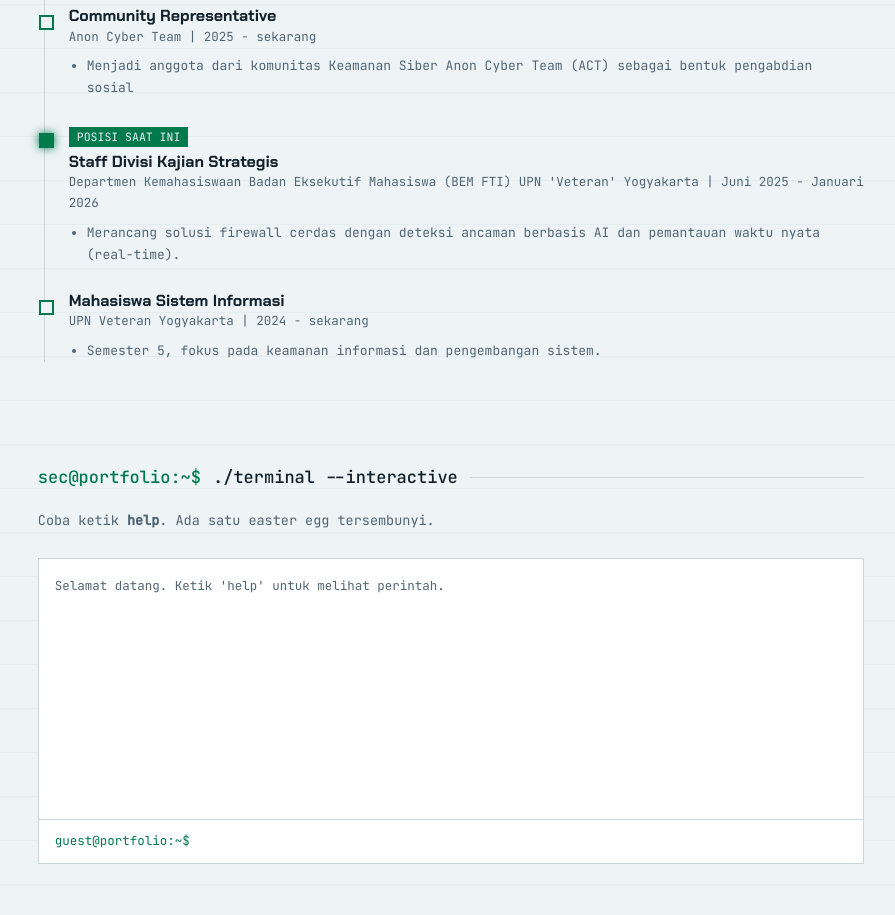
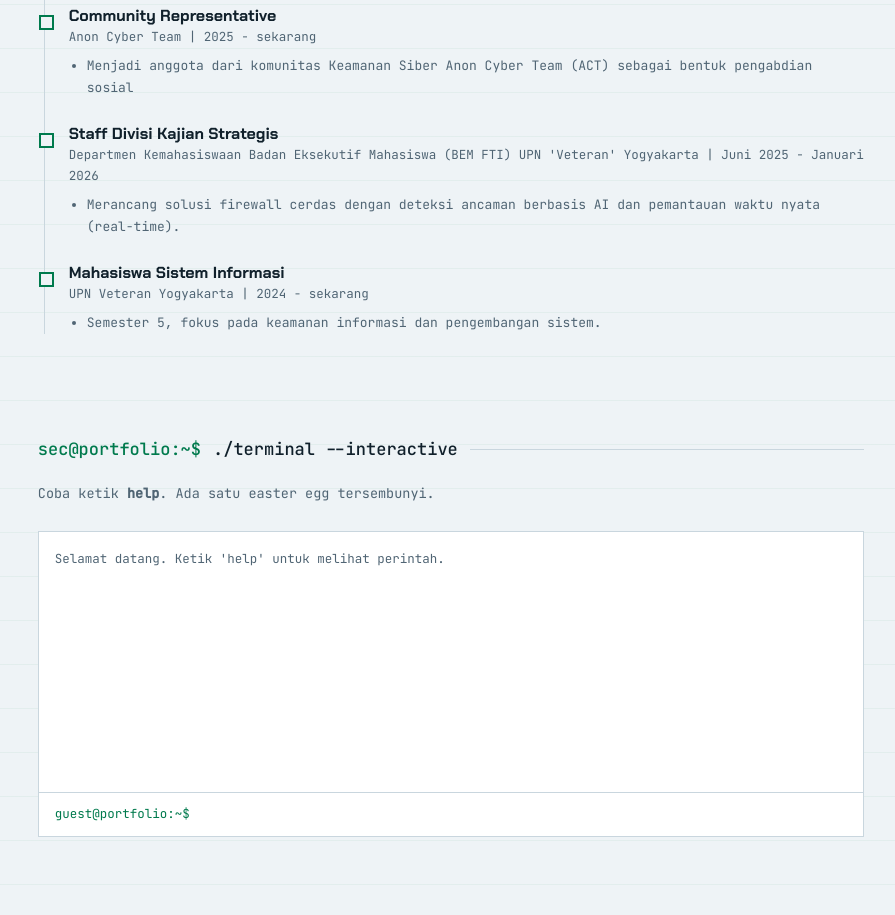
Before and after one commit to tikodjati/portofolio, a Next.js app: page / in a window 1280 px wide. Shown: the part 2680-3595 px from the top of the page, without its empty margins (189-1084 px from the left). Built offline with nearby package versions, Linux system fonts and the light colour scheme.

Commit message:
update portofolio

```diff
--- a/data/content.js
+++ b/data/content.js
@@ -50,7 +50,7 @@ export const EXP = [
     role: "Cyber Security Engineer (Intern)", org: "PT Teknologi Server Indonesia (XCODE)", time: "10 Juli 2026 - 30 Agustus 2026", pts: ["Melakukan pengujian penetrasi pada website forum komunitas XCODE", "Merancang dan mengonfigurasi SIEM Wazuh dengan integrasi Virustotal, Shodan, realtime Telegram alert, dan Wazuh AI Copilot berbasis local LLM.", "Melakukan simulasi pentesting terhadap endpoint input user untuk menguji efektivitas SIEM Wazuh yang dirancang"]
   },
   { role: "Community Representative", org: "Anon Cyber Team", time: "2025 - sekarang", pts: ["Menjadi anggota dari komunitas Keamanan Siber Anon Cyber Team (ACT) sebagai bentuk pengabdian sosial"] },
-  { role: "Staff Divisi Kajian Strategis", org: "Departmen Kemahasiswaan Badan Eksekutif Mahasiswa (BEM FTI) UPN 'Veteran' Yogyakarta", time: "Juni 2025 - Januari 2026", now: true, pts: ["Merancang solusi firewall cerdas dengan deteksi ancaman berbasis AI dan pemantauan waktu nyata (real-time)."] },
+  { role: "Staff Divisi Kajian Strategis", org: "Departmen Kemahasiswaan Badan Eksekutif Mahasiswa (BEM FTI) UPN 'Veteran' Yogyakarta", time: "Juni 2025 - Januari 2026", now: false, pts: ["Merancang solusi firewall cerdas dengan deteksi ancaman berbasis AI dan pemantauan waktu nyata (real-time)."] },
   { role: "Mahasiswa Sistem Informasi", org: "UPN Veteran Yogyakarta", time: "2024 - sekarang", pts: ["Semester 5, fokus pada keamanan informasi dan pengembangan sistem."] },
 ];
 
```
